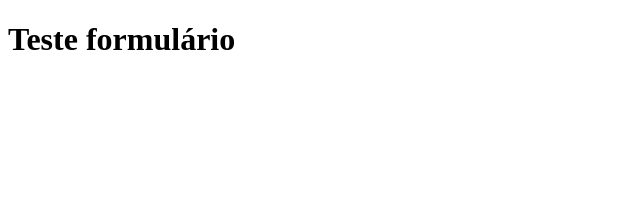
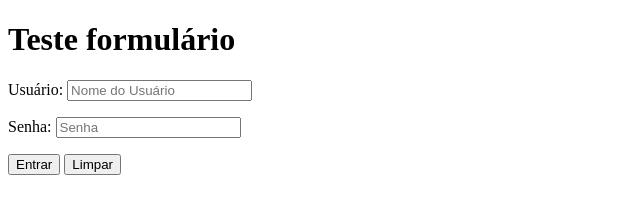
Before and after one commit to smateusx/html-css, a plain HTML site: page exercícios/ex025/form002.html in a window 1280 px wide. Shown: the whole page, without its empty margins (0-640 px from the left). Drawn offline with Linux system fonts and the light colour scheme.

Commit message:
ex02 formulario e arquivo fake de php

```diff
--- a/exercícios/ex025/form002.html
+++ b/exercícios/ex025/form002.html
@@ -7,6 +7,19 @@
 </head>
 <body>
     <h1>Teste formulário</h1>
-
+    <form action="cadastro.php" method="post" autocomplete="on">
+        <p>
+            <label for="iusu">Usuário:</label>
+            <input type="text" name="usu" id="iusu" required minlength="5" maxlength="20" placeholder="Nome do Usuário" autocomplete="username">
+        </p>
+        <p>
+            <label for="isen">Senha:</label>
+            <input type="password" name="sen" id="isen" required minlength="8" maxlength="50" placeholder="Senha" autocomplete="current-password">
+        </p>
+        <p>
+            <input type="submit" value="Entrar">
+            <input type="reset" value="Limpar">
+        </p>
+    </form>
 </body>
 </html>
```
